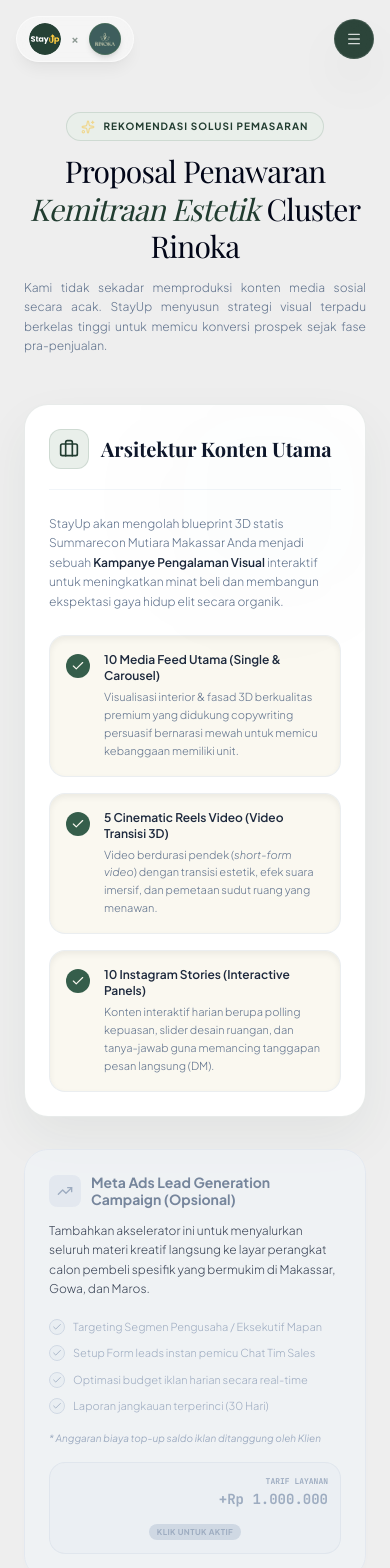
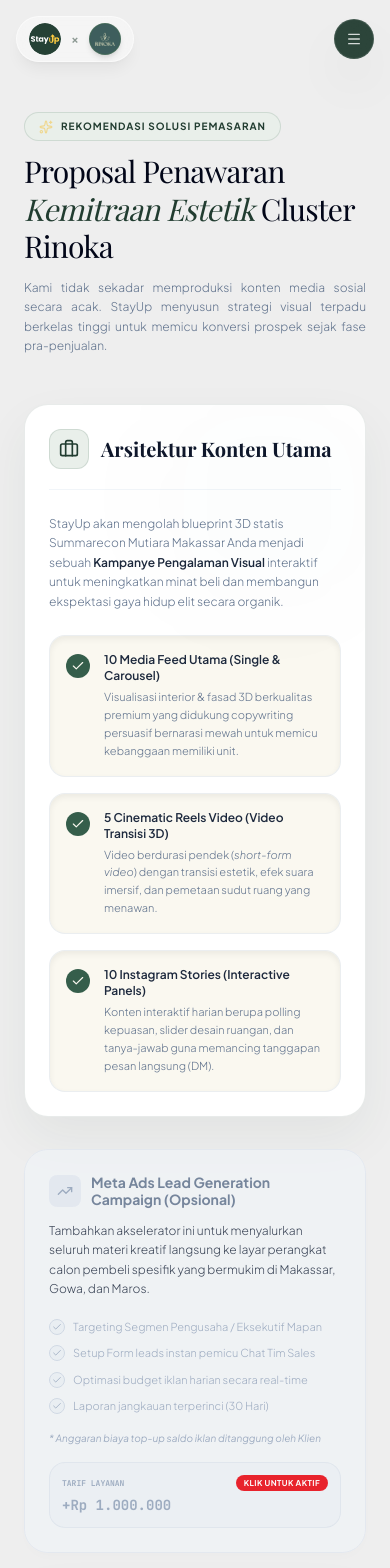
Before and after one commit to Mohalfinoor/Just-StayUp, a React (Vite) app: page / in a window 390 px wide. Shown: the top 1568 px of the page. Built offline with nearby package versions, Linux system fonts and the light colour scheme; a web font is replaced by a local one.

Commit message:
perbaikan pada UI harganya

```diff
--- a/src/components/PricingSection.tsx
+++ b/src/components/PricingSection.tsx
@@ -23,7 +23,7 @@
       <div className="max-w-7xl mx-auto px-6 sm:px-8">
 
         {/* Section Header */}
-        <div className="text-center md:text-left space-y-3 mb-12 max-w-none">
+        <div className="text-left space-y-3 mb-12 max-w-none">
           <div className="inline-flex items-center gap-2 bg-[#E9EFEA] border border-[#355E4B]/15 px-3.5 py-1.5 rounded-full text-[10px] text-brand-teal font-sans font-bold tracking-widest uppercase">
             <Sparkles className="w-3.5 h-3.5 text-brand-gold animate-pulse" />
             REKOMENDASI SOLUSI PEMASARAN
@@ -191,20 +191,29 @@
                     </div>
                   </div>
 
-                  <div className={`text-right sm:text-right shrink-0 border p-3 sm:p-4 rounded-2xl sm:min-w-[125px] transition-all duration-350 ${
+                  <div className={`text-left sm:text-right shrink-0 border p-3 sm:p-4 rounded-2xl sm:min-w-[125px] transition-all duration-350 ${
                     includeMetaAdsAddon
                       ? "bg-[#FAF8F0] border-[#355E4B]/25 text-brand-teal shadow-xs"
                       : "bg-slate-200/40 border-slate-300/40 text-slate-400"
                   }`}>
-                    <span className="text-[8px] font-mono block uppercase text-slate-400 font-bold">TARIF LAYANAN</span>
+                    <div className="flex items-center justify-between sm:block gap-2 mb-1 sm:mb-0">
+                      <span className="text-[8px] font-mono uppercase text-slate-400 font-bold">TARIF LAYANAN</span>
+                      <div className="sm:hidden flex items-center">
+                        <span className={`inline-block font-sans text-[8px] font-bold px-2 py-0.5 rounded-full uppercase tracking-wider transition-all ${
+                          includeMetaAdsAddon ? "bg-[#213C30] text-amber-300" : "bg-red-600 text-white"
+                        }`}>
+                          {includeMetaAdsAddon ? "DIAKTIFKAN" : "KLIK UNTUK AKTIF"}
+                        </span>
+                      </div>
+                    </div>
                     <span className={`font-mono text-sm sm:text-base font-bold block mt-0.5 transition-colors ${
                       includeMetaAdsAddon ? "text-brand-teal" : "text-slate-400"
                     }`}>
                       +{formatRupiah(metaAdsPrice)}
                     </span>
-                    <div className="mt-2 text-center">
-                       <span className={`inline-block font-sans text-[8px] font-bold px-2 py-0.5 rounded-full uppercase tracking-wider transition-all ${
-                         includeMetaAdsAddon ? "bg-[#213C30] text-amber-300" : "bg-slate-300 text-slate-550"
+                    <div className="hidden sm:block mt-2 text-center w-full">
+                       <span className={`block w-full font-sans text-[8px] font-bold py-1 rounded-md uppercase tracking-wider transition-all ${
+                         includeMetaAdsAddon ? "bg-[#213C30] text-amber-300" : "bg-red-600 text-white"
                        }`}>
                          {includeMetaAdsAddon ? "DIAKTIFKAN" : "KLIK UNTUK AKTIF"}
                        </span>
@@ -258,7 +267,7 @@
                   ) : (
                     <div className="flex justify-between items-center py-1 text-slate-400 italic">
                       <span className="text-[11px]">Pengelolaan Meta Ads Campaign</span>
-                      <span className="font-mono text-[8px] bg-slate-50 text-slate-400 px-2 py-0.5 rounded border border-slate-100/60 font-semibold uppercase tracking-wider font-sans">Belum Aktif</span>
+                      <span className="font-mono text-[8px] bg-red-600 text-white px-2 py-0.5 rounded border border-red-500/30 font-semibold uppercase tracking-wider font-sans">Belum Aktif</span>
                     </div>
                   )}
                 </div>
```
